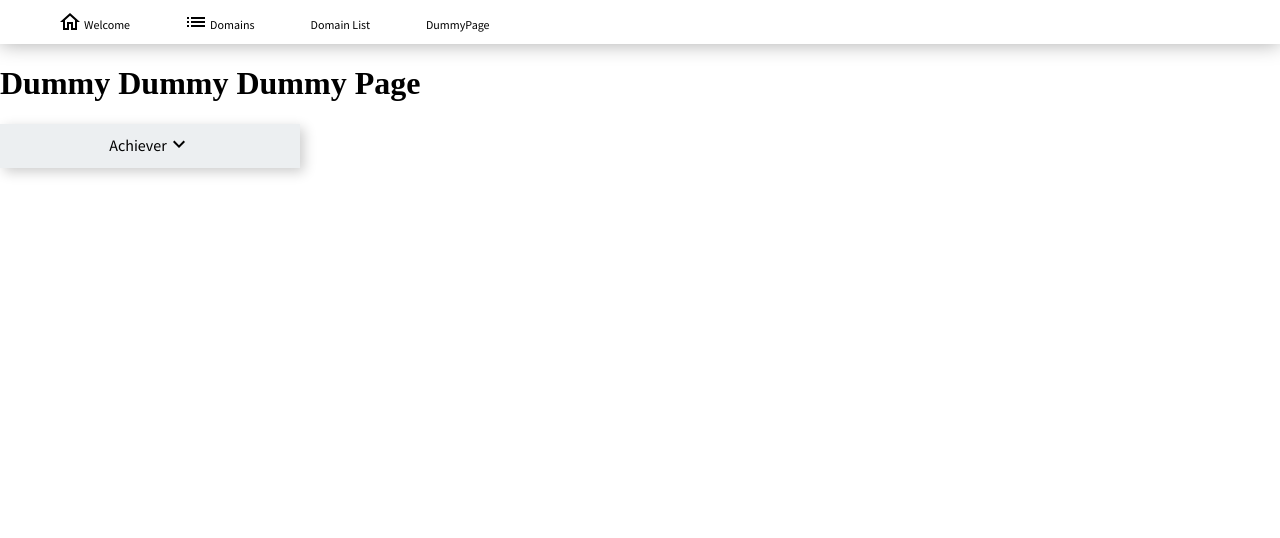
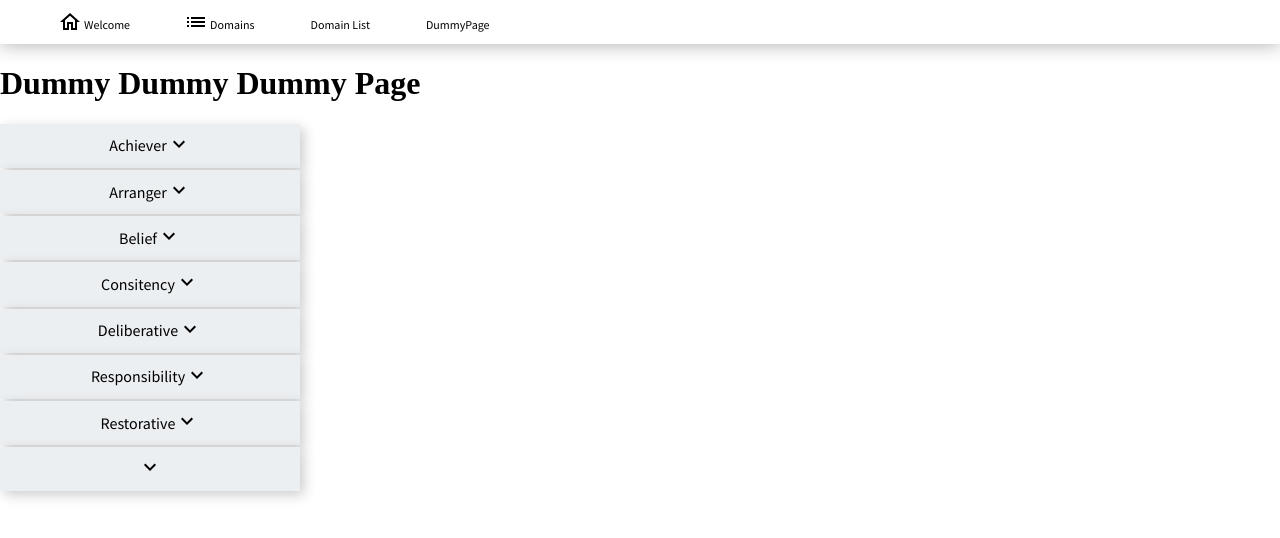
Before and after one commit to fromITzerotoIThero/IBOS, a React (Create React App) app: page /dummypage in a window 1280 px wide. Shown: the top 538 px of the page. Built offline with nearby package versions, Linux system fonts and the light colour scheme.

Commit message:
Created hard-coded Accordion component

```diff
--- a/src/App.js
+++ b/src/App.js
@@ -7,6 +7,7 @@ import BasicCard from './components/BasicCard/BasicCard';
 import { Route, Routes } from 'react-router-dom';
 import { DummyPage } from './pages/DummyPage/DummyPage';
 import DomainsOverview from './components/DomainsOverview/DomainsOverview';
+import Accordion from './components/Accordion/Accordion';
 import AccordionElement from './components/AccordionElement/AccordionElement';
 
 
@@ -20,6 +21,7 @@ function App() {
                 <Route path="/domainlist" element={<DomainList />} />
                 <Route path="/dummypage" element={<DummyPage />} />
             </Routes>
+            <Accordion />
             <AccordionElement />
         </div>
     );
--- a/src/components/Accordion/Accordion.jsx
+++ b/src/components/Accordion/Accordion.jsx
@@ -1,15 +1,36 @@
 import React from 'react';
 import { useState } from 'react';
+import styles from './Accordion.module.css'
+import AccordionElement from '../AccordionElement/AccordionElement';
 
-function Accordion(props) {
-    const [setExpanded, setExpandedState] = useState("");
-
-    function toggleAccordion() {
-        setExpandedState(setExpanded === "" ? "expanded" : "");
-    }
+function Accordion({ talentName, talentShortDescription }) {
 
     return (
-
+        <div className={styles.accordion}>
+            <AccordionElement
+                talentName="Achiever"
+                talentShortDescription="People exceptionally talented in the Achiever theme work hard and possess a great deal of stamina. They take immense satisfaction in being busy and productive."
+            />
+            <AccordionElement
+                talentName="Arranger"
+                talentShortDescription="People exceptionally talented in the Arranger theme can organize, but they also have a flexibility that complements this ability. They like to determine how all of the pieces and resources can be arranged for maximum productivity."
+            />
+            <AccordionElement
+                talentName="Belief"
+            />
+            <AccordionElement
+                talentName="Consitency"
+            />
+            <AccordionElement
+                talentName="Deliberative"
+            />
+            <AccordionElement
+                talentName="Responsibility"
+            />
+            <AccordionElement
+                talentName="Restorative"
+            />
+        </div>
     );
 
 }
--- a/src/components/AccordionElement/AccordionElement.jsx
+++ b/src/components/AccordionElement/AccordionElement.jsx
@@ -13,12 +13,12 @@ function AccordionElement({ talentName, talentShortDescription }) {
     return (
         <div className={styles.accordion__element}>
             <div className={styles.title} onClick={toggleAccordion}>
-                <div className={styles.title__text}>{talentName}Achiever</div>
+                <div className={styles.title__text}>{talentName}</div>
                 <div class name={styles.icon}>{expanded ? <ExpandLessIcon /> : <ExpandMoreIcon/>}</div>
             </div>
             {expanded && (
                 <div className={styles.content}>
-                {talentShortDescription}People exceptionally talented in the Achiever theme work hard and possess a great deal of stamina. They take immense satisfaction in being busy and productive.
+                {talentShortDescription}
                 </div>
             )}
         </div>
--- a/src/components/AccordionElement/AccordionElement.module.css
+++ b/src/components/AccordionElement/AccordionElement.module.css
@@ -1,17 +1,4 @@
 @import url('https://fonts.googleapis.com/css2?family=Source+Sans+Pro:wght@300;400;700&display=swap');
-
-/* .container {
-    display: flex;
-    align-items: center;
-    justify-content: center;
-    width: 360px;
-    font-family: "Source Sans Pro", sans-serif;
-    line-height: 1.2;
-}
-
-.accordion {
-    width: 300px;
-} */
 
 .accordion__element {
     display: flex;
@@ -23,7 +10,7 @@
     line-height: 1.2;
     background-color: #eceff1;
     box-shadow: 4px 4px 12px 0 rgba(0, 0, 0, 0.2);
-    margin-bottom: 0.25em;
+    margin-bottom: 0.125em;
 }
 
 .title {
```
